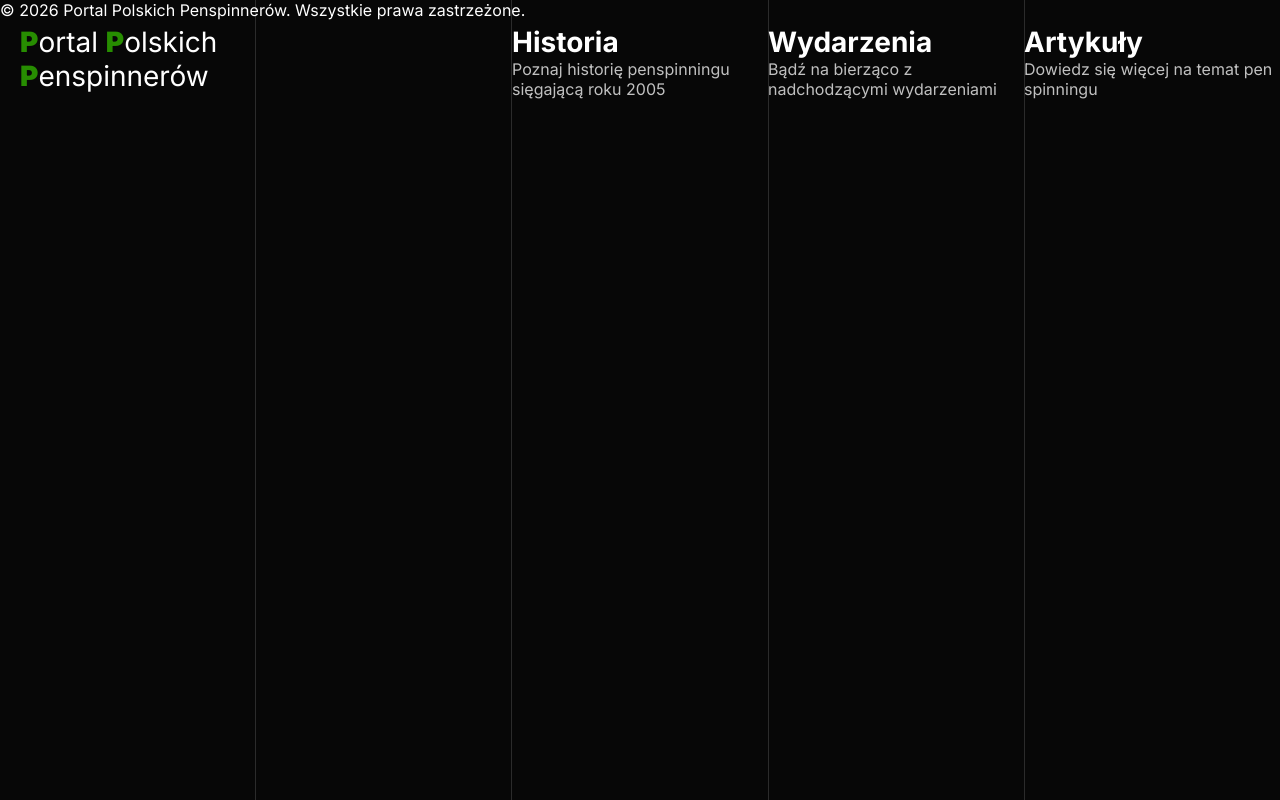
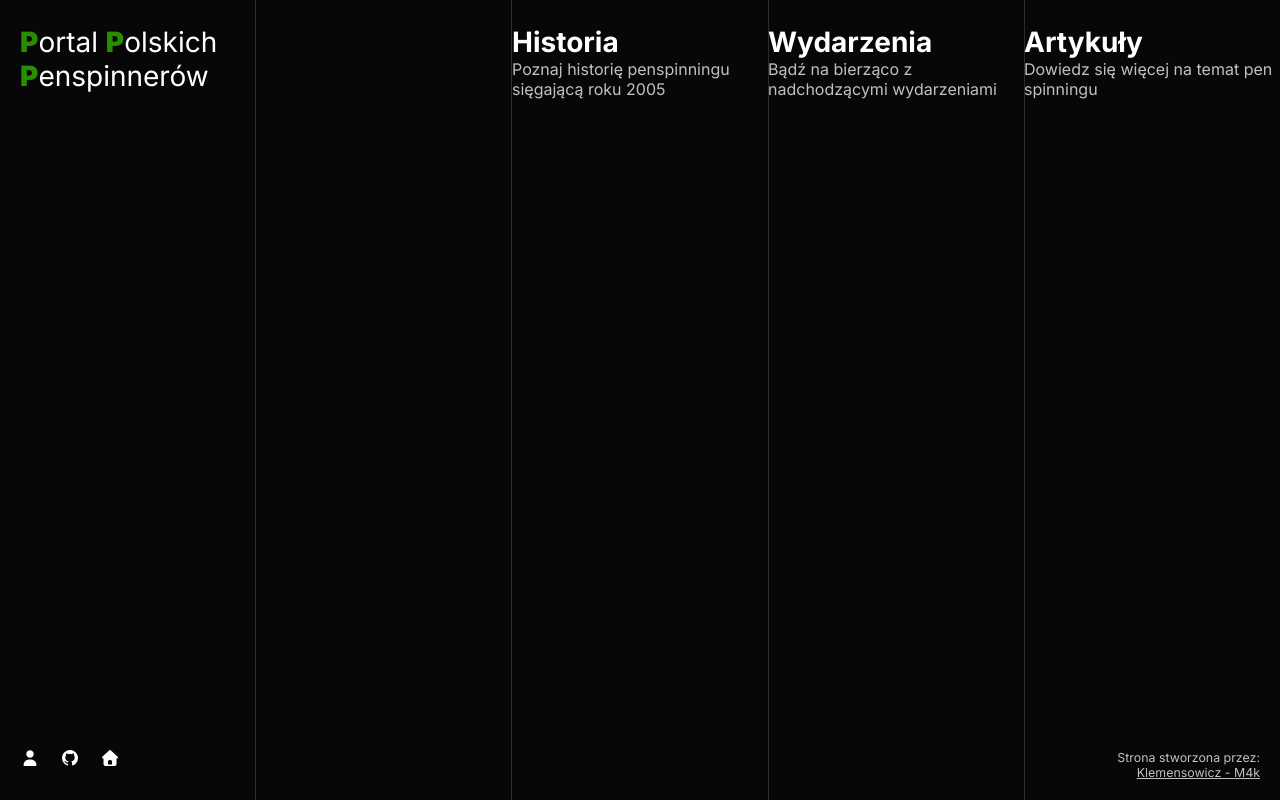
Before and after one commit to M4kses0wicz/PenSpinningPolska, a Vue app: page / in a window 1280 px wide. Built offline with nearby package versions, Linux system fonts and the light colour scheme.

Commit message:
Add Font Awesome integration and enhance Navbar component

```diff
--- a/index.html
+++ b/index.html
@@ -15,6 +15,10 @@
       href="https://fonts.googleapis.com/css2?family=Inter:ital,opsz,wght@0,14..32,100..900;1,14..32,100..900&display=swap"
       rel="stylesheet"
     />
+    <link
+      rel="stylesheet"
+      href="https://cdnjs.cloudflare.com/ajax/libs/font-awesome/6.5.0/css/all.min.css"
+    />
   </head>
   <body>
     <div id="app"></div>
--- a/package.json
+++ b/package.json
@@ -9,6 +9,7 @@
     "preview": "vite preview"
   },
   "dependencies": {
+    "@fortawesome/fontawesome-free": "^7.2.0",
     "lenis": "^1.3.23",
     "vue": "^3.5.17",
     "vue-router": "^4.5.1"
--- a/src/components/UI/Navbar.vue
+++ b/src/components/UI/Navbar.vue
@@ -2,6 +2,7 @@
 
 <template>
   <nav>
+    <div class="wrapper">
       <div class="navitem">
         <p>
           <strong>P</strong>ortal <strong>P</strong>olskich
@@ -24,11 +25,25 @@
         <dt>Artykuły</dt>
         <dd>Dowiedz się więcej na temat pen spinningu</dd>
       </div>
+    </div>
+
+    <div class="bottom-content-wrapper">
+      <div class="socials">
+        <i class="fa-solid fa-user"></i>
+        <i class="fa-brands fa-github"></i>
+        <i class="fa-solid fa-house"></i>
+      </div>
+      <div class="copy">
+        <p>
+          Strona stworzona przez: <br /><a
+            href="https://klemensowicz.pl"
+            target="_blank"
+            >Klemensowicz - M4k</a
+          >
+        </p>
+      </div>
+    </div>
   </nav>
-  <div class="socials"></div>
-  <div class="copy">
-    &copy; 2026 Portal Polskich Penspinnerów. Wszystkie prawa zastrzeżone.
-  </div>
 </template>
 
 <style scoped lang="scss">
@@ -44,6 +59,12 @@ nav {
   top: 0;
   left: 0;
   width: 100%;
+  display: flex;
+  flex-direction: column;
+  justify-content: space-between;
+  height: 100svh;
+
+  .wrapper {
     display: flex;
     justify-content: space-evenly;
 
@@ -72,4 +93,22 @@ nav {
       }
     }
   }
+
+  .bottom-content-wrapper {
+    display: flex;
+    justify-content: space-between;
+    padding: 20px;
+
+    .socials {
+      display: flex;
+      gap: 20px;
+    }
+
+    .copy {
+      font-size: $font-size-small;
+      opacity: 0.75;
+      text-align: right;
+    }
+  }
+}
 </style>
--- a/src/main.js
+++ b/src/main.js
@@ -4,4 +4,6 @@ import router from "./routes";
 import "./style.css";
 import App from "./App.vue";
 
+import "@fortawesome/fontawesome-free/css/all.css";
+
 createApp(App).use(router).mount("#app");
```
Also changed, not shown: 1 other file (tests, documents, lock files or other folders). Lines whose indentation alone changed are shown as unchanged.
